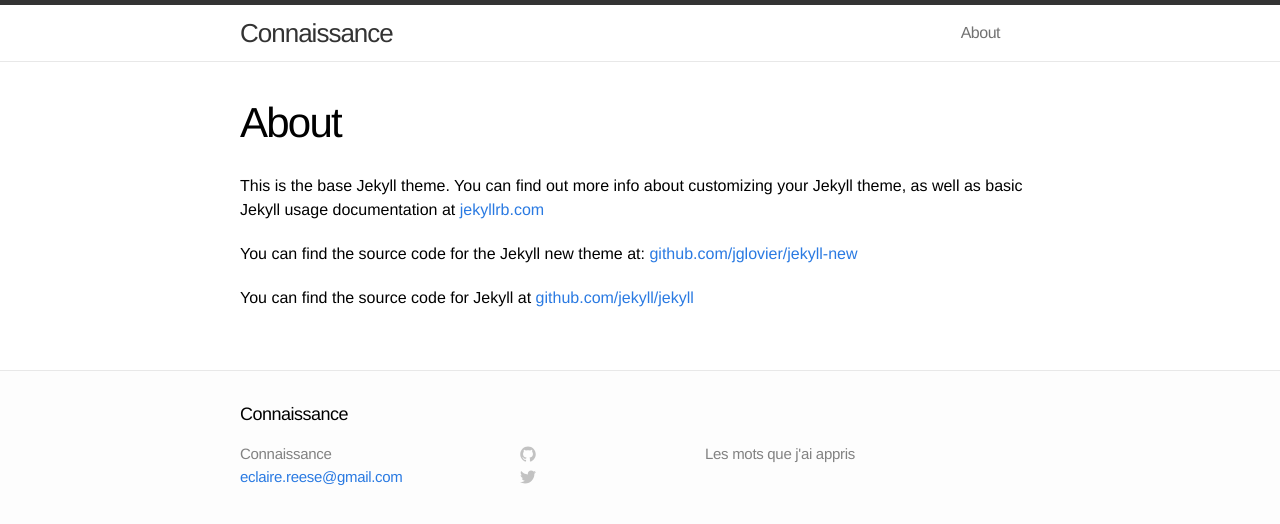
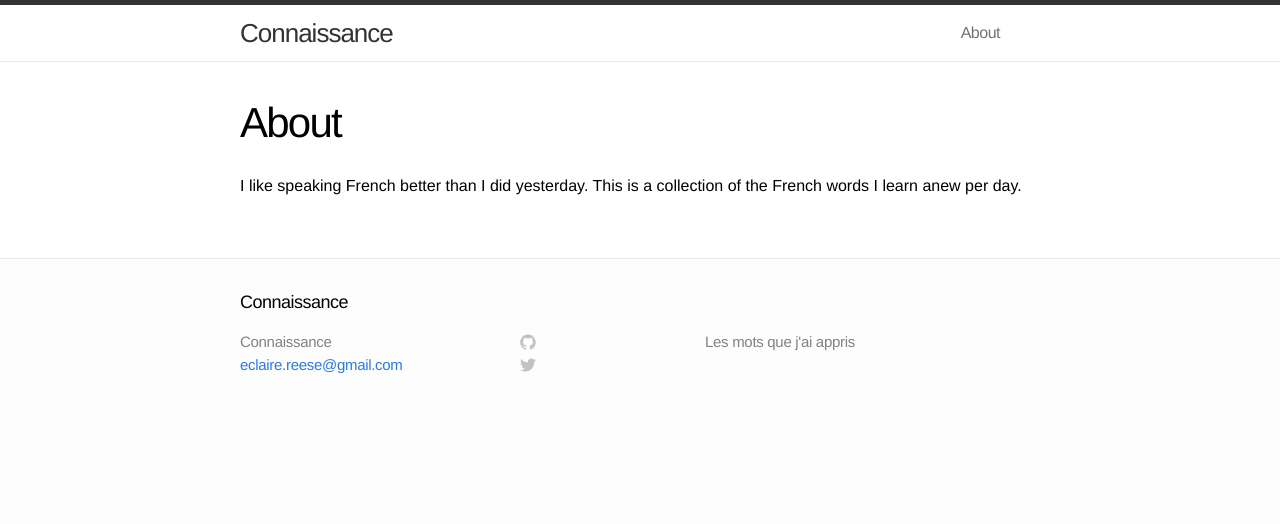
Before and after one commit to emilyreese/connaissance, a Jekyll site: the page built from about.md, in a window 1280 px wide. Shown: the top 524 px of the page. Built offline with Jekyll 4.4.1, drawn with Linux system fonts in a browser that asks for light colours.

Commit message:
about: replace default jekyll copy

```diff
--- a/about.md
+++ b/about.md
@@ -4,8 +4,4 @@
 permalink: /about/
 ---
 
-This is the base Jekyll theme. You can find out more info about customizing your Jekyll theme, as well as basic Jekyll usage documentation at [jekyllrb.com](http://jekyllrb.com/)
-
-You can find the source code for the Jekyll new theme at: [github.com/jglovier/jekyll-new](https://github.com/jglovier/jekyll-new)
-
-You can find the source code for Jekyll at [github.com/jekyll/jekyll](https://github.com/jekyll/jekyll)
+I like speaking French better than I did yesterday. This is a collection of the French words I learn anew per day.
```
